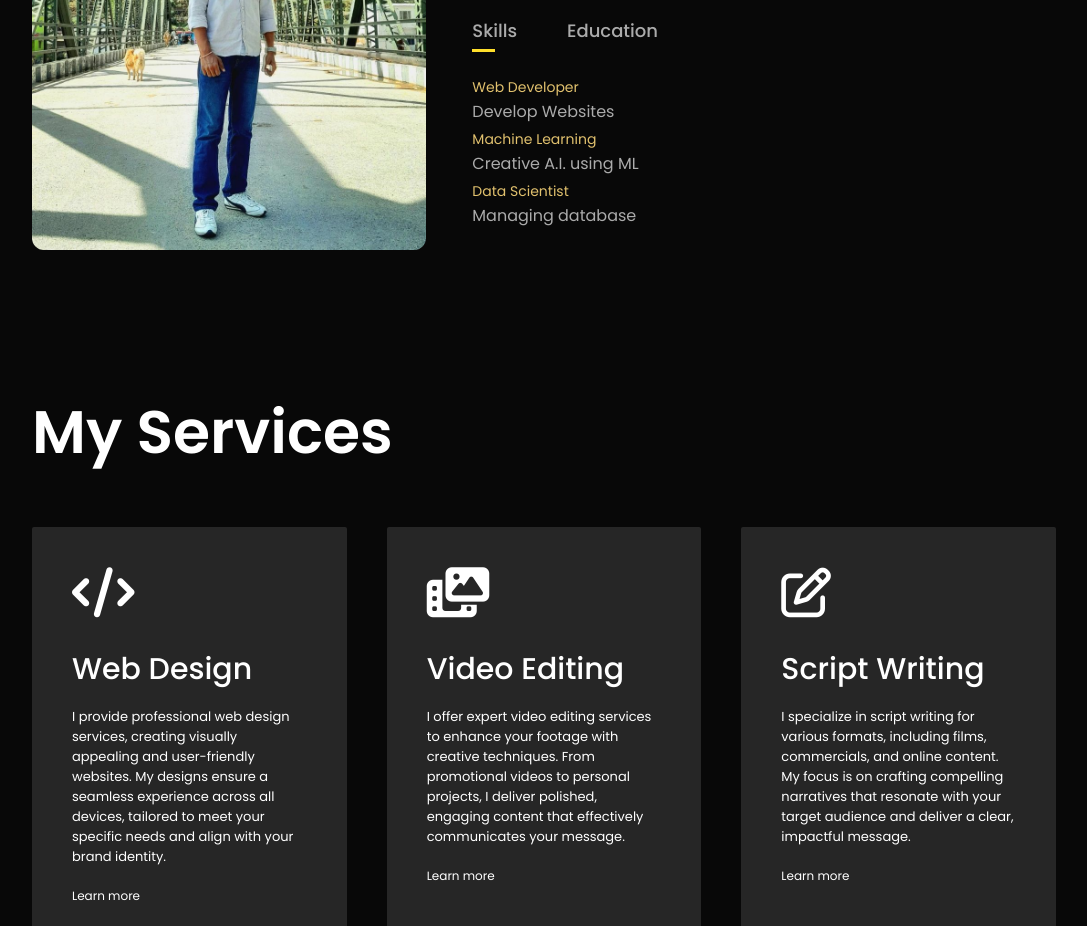
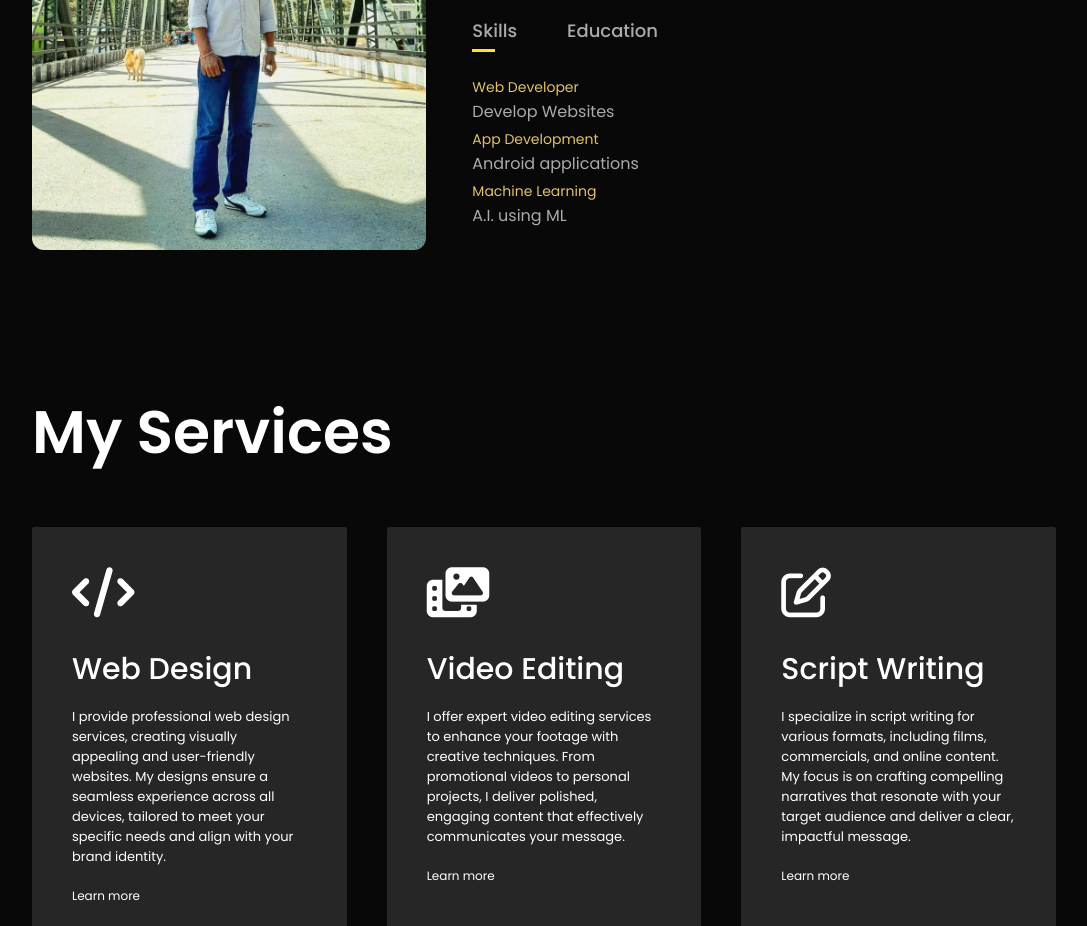
Before and after one commit to itspawan-04/MyPortfolio, a plain HTML site: page index.html in a window 1280 px wide. Shown: the part 1133-2059 px from the top of the page, without its empty margins (96-1183 px from the left). Drawn offline with Linux system fonts and the light colour scheme.

Commit message:
Update index.html

```diff
--- a/index.html
+++ b/index.html
@@ -52,8 +52,8 @@
                     <div class="tab-contents active-tab" id="skills">
                         <ul>
                             <li><span>Web Developer</span><br>Develop Websites</li>
-                            <li><span>Machine Learning</span><br>Creative A.I. using ML</li>
-                            <li><span>Data Scientist</span><br>Managing database</li>
+                            <li><span>App Development</span><br>Android applications</li>
+                            <li><span>Machine Learning</span><br>A.I. using ML</li>
                         </ul>
                     </div>
 
```
